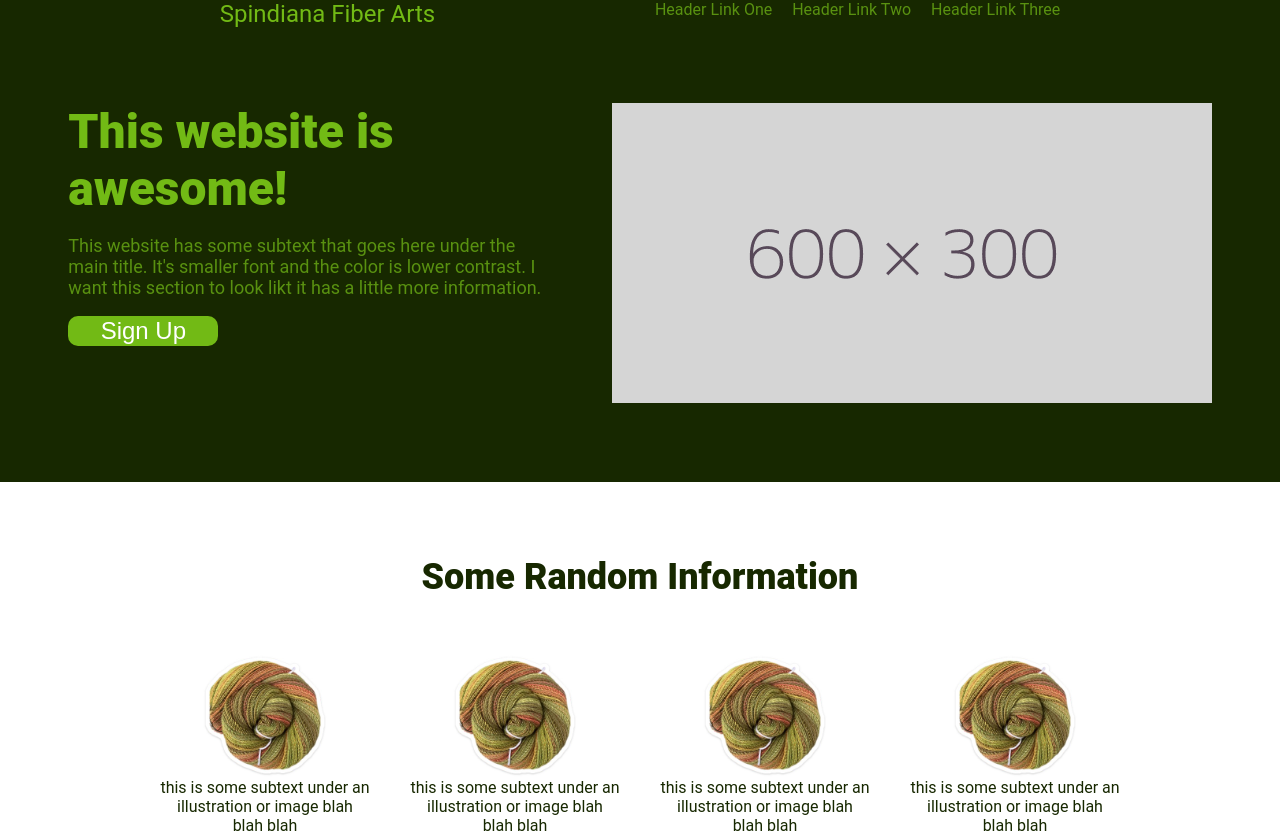
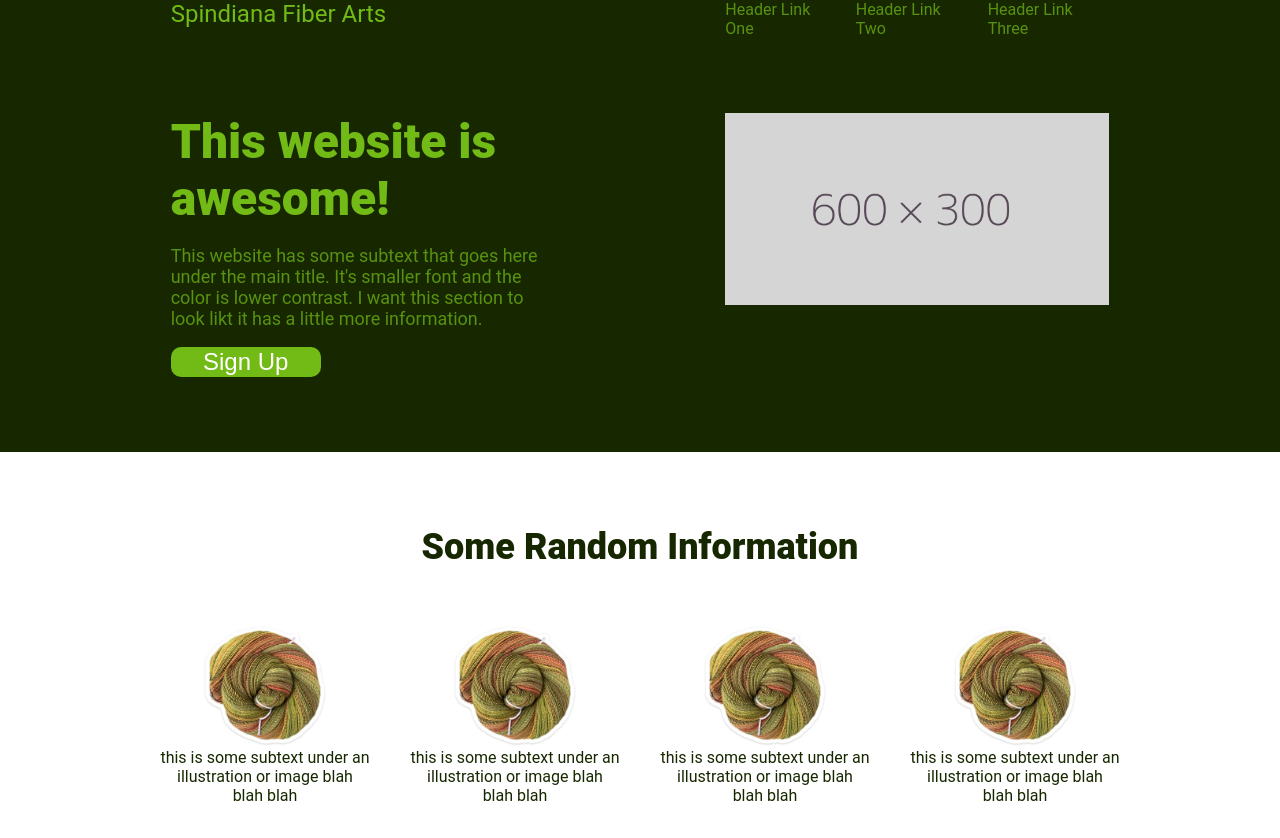
Before and after one commit to CassisMolasses/Odin-Landing-Page, a plain HTML site: page index.html in a window 1280 px wide. Shown: the top 838 px of the page. Drawn offline with Linux system fonts and the light colour scheme.

Commit message:
finally, I think

```diff
--- a/style.css
+++ b/style.css
@@ -13,11 +13,13 @@ a {
     color: rgb(114, 186, 21);
     font-size: 24px;
     margin: 0;
+    width: 30%;
 }
 
 .header,
 .hero {
     display: flex;
+
     flex-direction: row;
     justify-content: space-evenly;
     background-color: rgb(23, 40, 0);
@@ -25,13 +27,15 @@ a {
 }
 
 .links {
+    justify-content: flex-end;
+    display: flex;
+    width: 30%;
     display: flex;
     gap: 20px;
 }
 
 .left {
-    max-width: 475px;
-    max-height: 300px;
+    width: 30%;
     margin: 0;
 }
 
@@ -44,6 +48,10 @@ a {
 .secondary {
     font-size: 18px;
     color: rgb(89, 145, 16)
+}
+.right {
+    width: 30%;
+
 }
 
 .right img {
```
